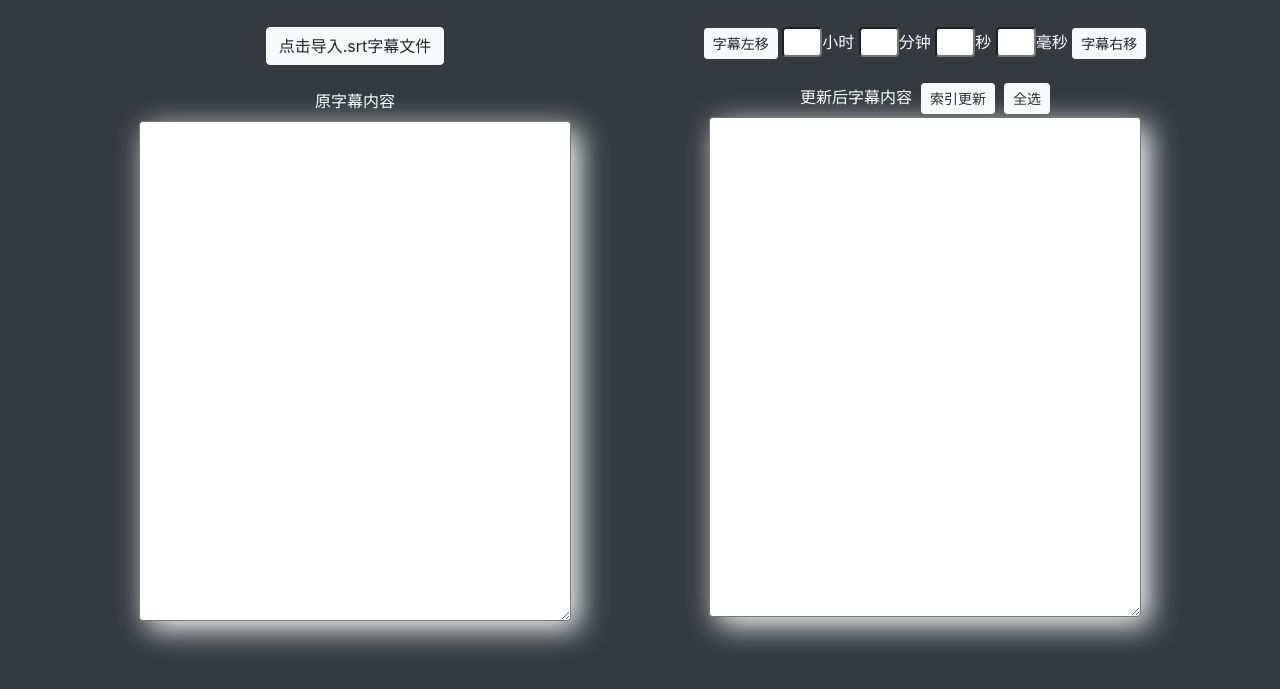
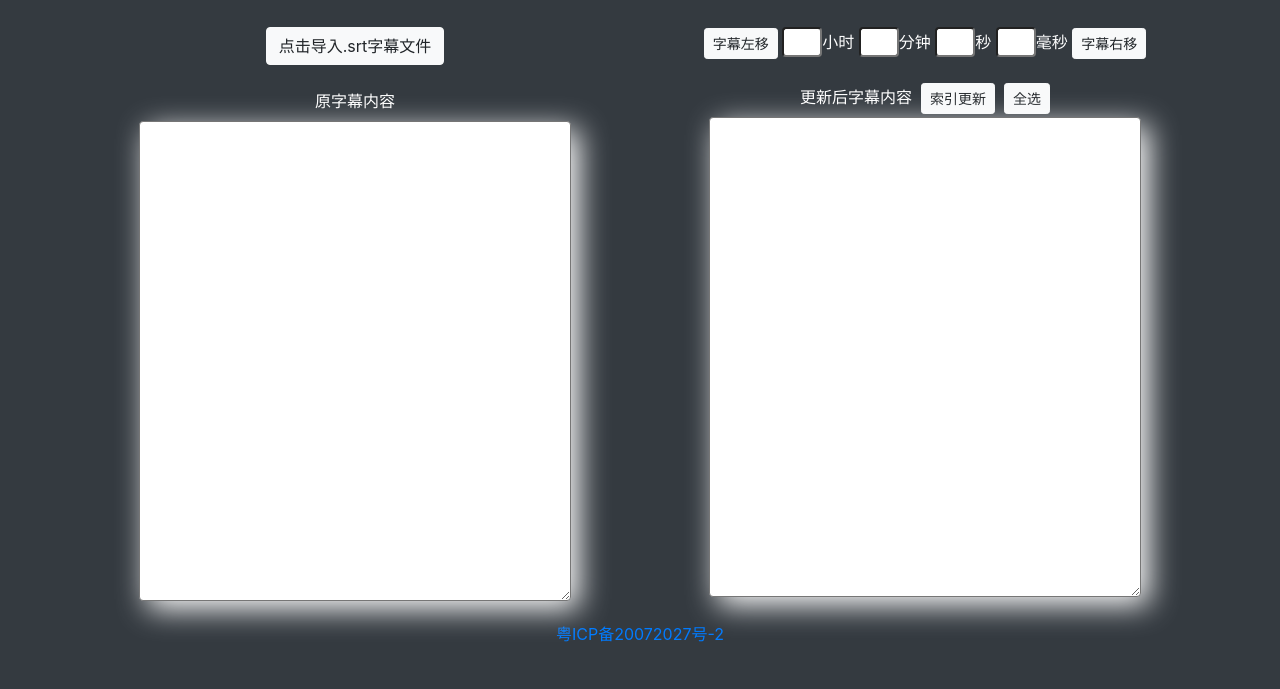
Before and after one commit to whxue0/SubtitleTimeAdjuster, a plain HTML site: page index.html in a window 1280 px wide. Shown: the part 59-748 px from the top of the page. Drawn offline with Linux system fonts and the light colour scheme.

Commit message:
little bug

```diff
--- a/index.html
+++ b/index.html
@@ -43,7 +43,7 @@
                     <input class="btn btn-light" type="button" id="fileImport" value="点击导入.srt字幕文件">
                     <br><br>
                     <label>原字幕内容</label><br>
-                    <textarea id = "result" class="rounded" style="width: 80%; height: 500px" readonly="readonly"></textarea>
+                    <textarea id = "result" class="rounded" style="width: 80%; height: 480px" readonly="readonly"></textarea>
                 </div>
             </div>
             <div class="col-sm-12 col-md-6">
@@ -59,7 +59,7 @@
                     <input class="btn btn-light btn-sm"  type="button" id="updateIndex" value="索引更新">&nbsp;
                     <input class="btn btn-light btn-sm"  type="button" id="allSelect" value="全选">
                     <br>
-                    <textarea id = "modify"  class="rounded" style="width: 80%; height: 500px"></textarea>
+                    <textarea id = "modify"  class="rounded" style="width: 80%; height: 480px"></textarea>
                 </div>
             </div>
         </div>
@@ -88,7 +88,13 @@
               </div>
             </div>
         </div>
+
+        <footer style="text-align: center;">
+            <a href="http://www.beian.gov.cn/" target="_blank">粤ICP备20072027号-2</a>
+        </footer>
     </div>
+
+
 
 
 
@@ -806,6 +812,7 @@
                 //导入文件前先清空字幕数组
                 total_Sub = [];
                 finishFlag = false;
+                i = 0;
                 go();
             }
         }
```
